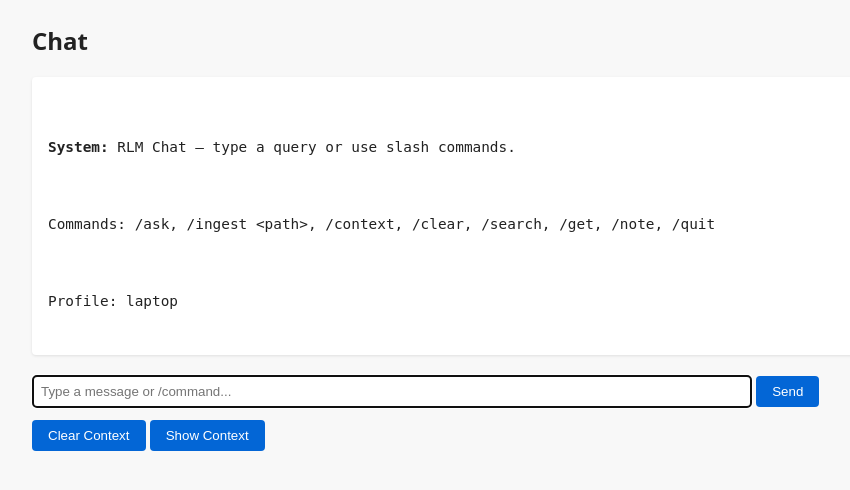
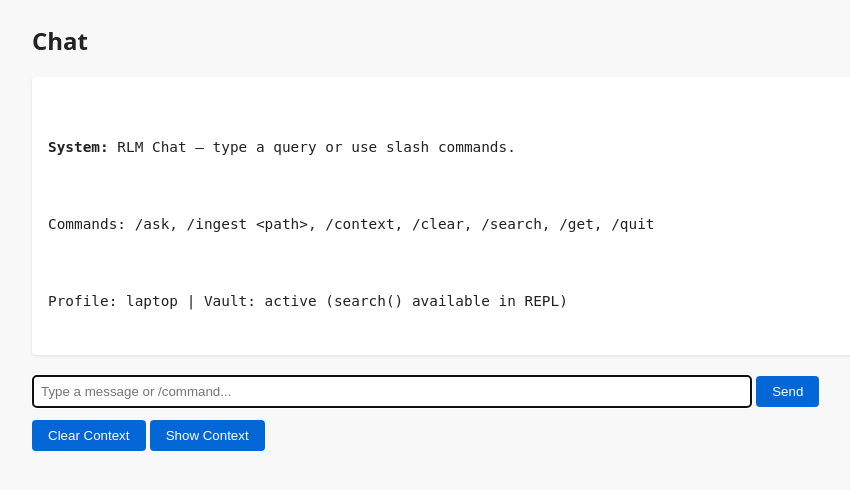
Before and after one commit to mizahnyx/rlm_for_local, a FastAPI app: page /chat in a window 1280 px wide. Shown: the part 47-537 px from the top of the page, without its empty margins (158-1008 px from the left). Run offline with FastAPI, Linux system fonts and the light colour scheme; some libraries are stand-ins or nearby versions.

Commit message:
feat: vault-aware chat — model can search vault from REPL
Chat now passes a KernelBridge to rlm_local.completion(), which injects
search() and propose() into the REPL namespace, loads the system prompt
from contract pages, and includes active helper summaries. The model can
call search('widget protocol', k=5) in repl blocks to pull vault knowledge
into the current turn. Vault is not auto-loaded — progressive disclosure.

Bridge lazily initialized once at module level and cached.
Chat template shows vault status in header.

```diff
--- a/src/rlm_web/app.py
+++ b/src/rlm_web/app.py
@@ -399,11 +399,34 @@ def _process_chat_message(session_id: str, message: str, stream_id: str, profile
 
     import rlm_local
     try:
-        answer = rlm_local.completion(query, context, profile=profile, max_turns=10)
+        bridge = _get_kernel_bridge()
+        answer = rlm_local.completion(
+            query, context, profile=profile, max_turns=10,
+            kernel_bridge=bridge,
+        )
         emit("chunk", text=answer)
     except Exception as e:
         emit("error", text=str(e))
     emit("done", text="")
+
+
+def _get_kernel_bridge():
+    """Lazily create and cache a KernelBridge for vault-aware completions."""
+    global _cached_bridge
+    if "_cached_bridge" not in globals():
+        try:
+            from rlm_kernel.repl_bridge import KernelBridge
+            from rlm_kernel.vault import LocalVault
+            from rlm_kernel.index import rebuild_index
+            vault_root = Path.home() / ".local" / "share" / "rlm-kernel" / "vault"
+            vault = LocalVault(vault_root, init_git=False)
+            idx_path = vault_root / ".index" / "meta.sqlite"
+            if not idx_path.exists():
+                rebuild_index(vault, idx_path)
+            globals()["_cached_bridge"] = KernelBridge(vault, idx_path)
+        except Exception:
+            globals()["_cached_bridge"] = None
+    return globals().get("_cached_bridge")
 # ── Startup ────────────────────────────────────────────────────────────────
 
 def main(argv: list[str] | None = None) -> None:
--- a/src/rlm_web/templates/chat.html
+++ b/src/rlm_web/templates/chat.html
@@ -5,8 +5,8 @@
 
 <div id="chat-messages" class="card" style="max-height: 500px; overflow-y: auto; font-family: monospace; font-size: 0.9rem; white-space: pre-wrap;">
     <p><strong>System:</strong> RLM Chat — type a query or use slash commands.</p>
-    <p>Commands: /ask, /ingest &lt;path&gt;, /context, /clear, /search, /get, /note, /quit</p>
-    <p>Profile: <span id="chat-profile">{{ profile }}</span></p>
+    <p>Commands: /ask, /ingest &lt;path&gt;, /context, /clear, /search, /get, /quit</p>
+    <p>Profile: <span id="chat-profile">{{ profile }}</span> | Vault: active (search() available in REPL)</p>
 </div>
 
 <form id="chat-form" style="margin-top: 1rem;">
```
